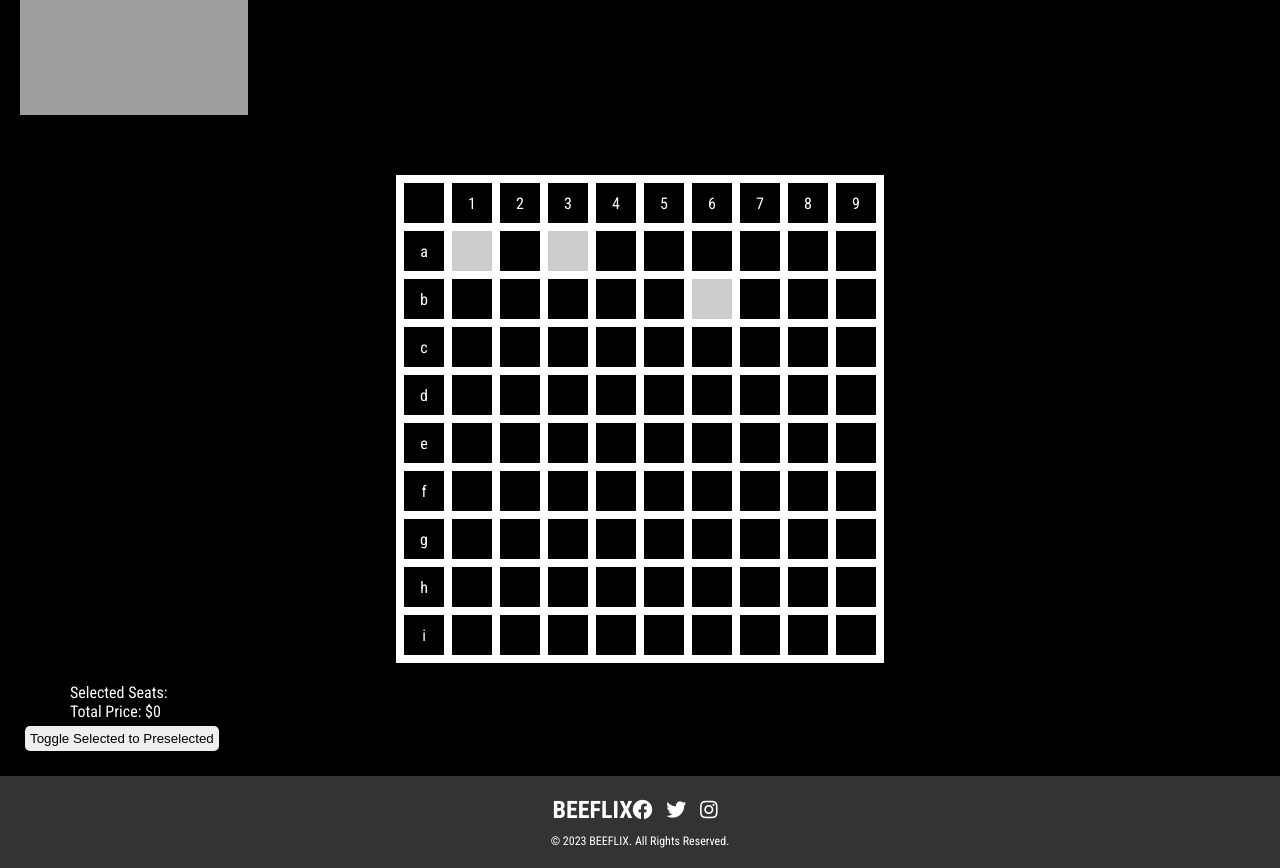
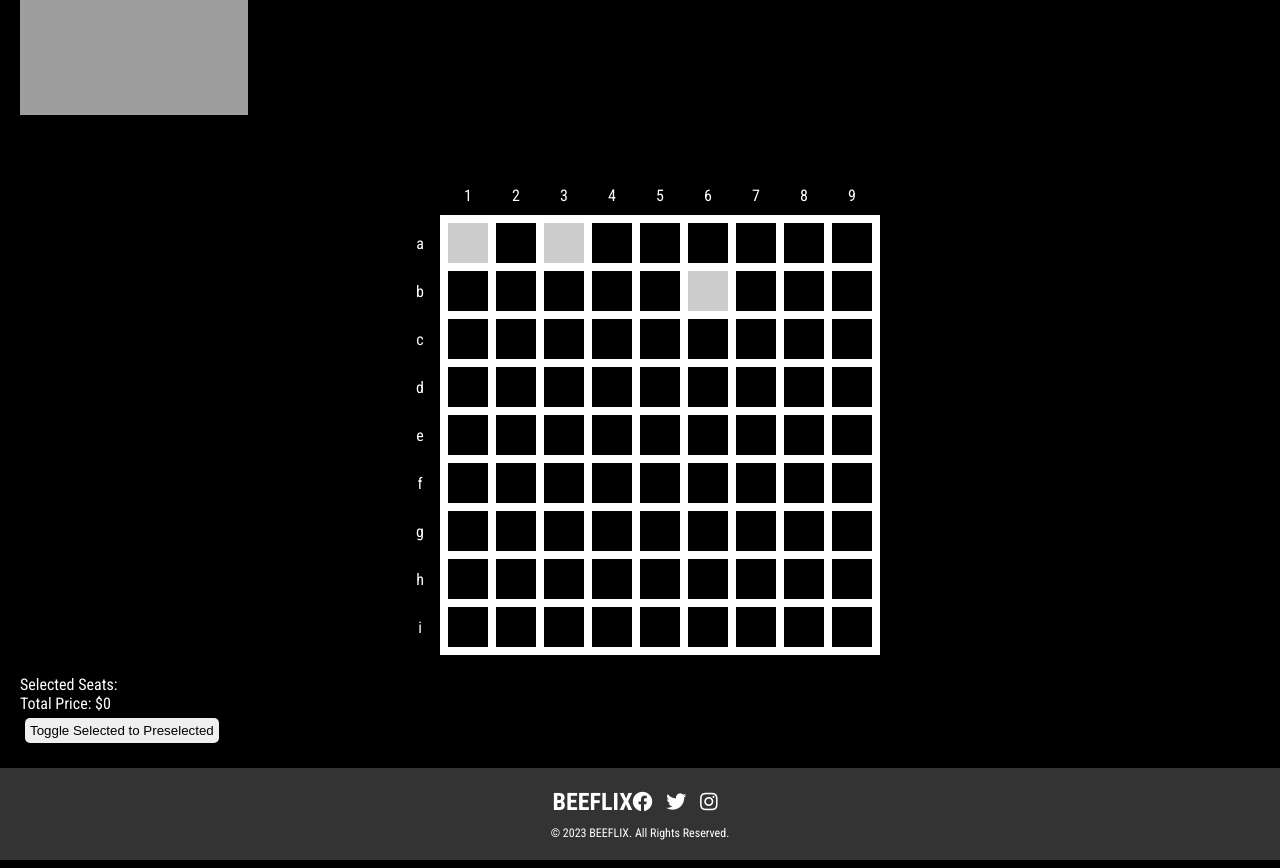
Before and after one commit to Rudessss/se-group14, a PHP site: page /seats.html in a window 1280 px wide. Shown: the part 257-1125 px from the top of the page. Run offline with PHP 8.4, Linux system fonts and the light colour scheme; grey boxes are pictures that could not be loaded.

Commit message:
Update home.css

```diff
--- a/Front End/home.css
+++ b/Front End/home.css
@@ -270,6 +270,7 @@ button{
 
 .movie-page .left{
     max-width:500px ;
+    min-width: 200px;
     height: 265px;
 }
 .movie-page .right{
@@ -281,7 +282,7 @@ button{
     height: 100%;
 }
 
-.description p{
+.movieSynopsis p{
     text-indent: 50px;
 }
 
@@ -298,6 +299,17 @@ table {
     border-collapse: collapse;
     margin: 20px auto;
 }
+td:first-child {
+    border-left: none;
+    border-top: none;
+    border-bottom: none;
+}
+tr:first-child td {
+    border-top: none;
+    border-left: none;
+    border-right: none;
+}
+
 
 td {
     width: 40px;
```
